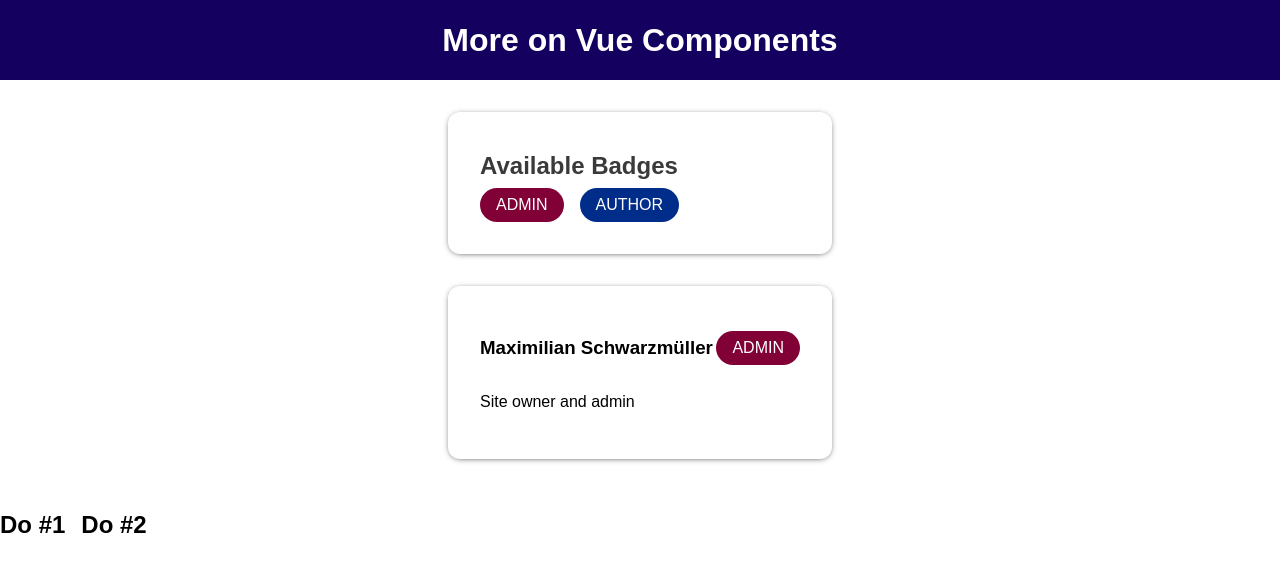
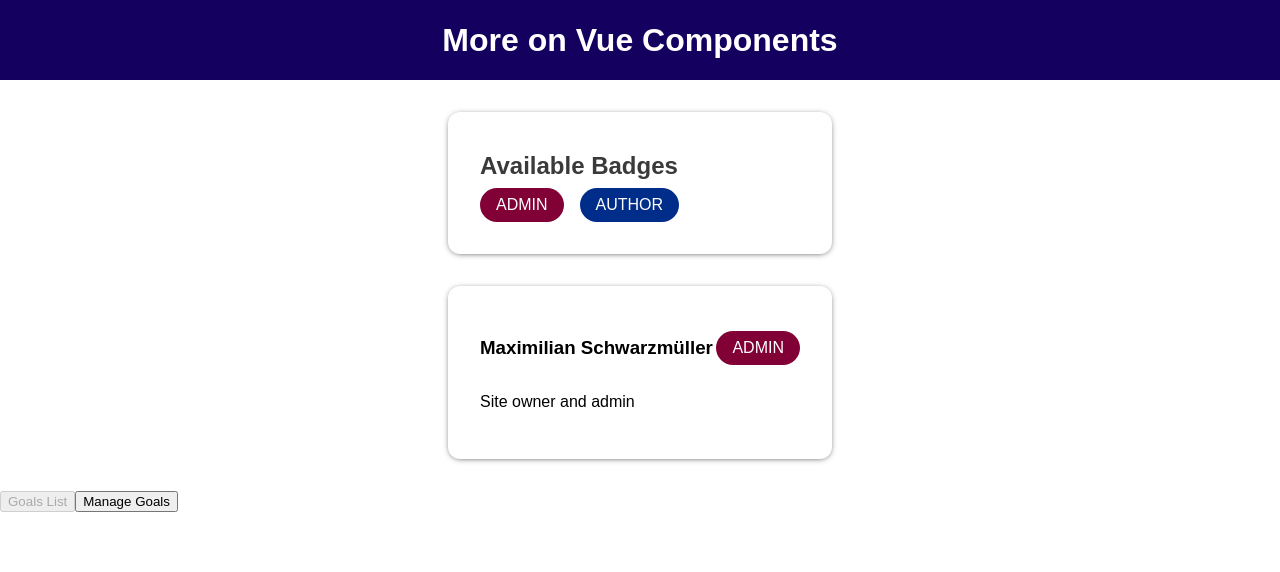
Before and after one commit to arobus/vue3-learning, a Vue app: page / in a window 1280 px wide. Shown: the top 572 px of the page. Built offline with nearby package versions, Linux system fonts and the light colour scheme.

Commit message:
Dynamic Components

```diff
--- a/src/components/CourseGoals.vue
+++ b/src/components/CourseGoals.vue
@@ -1,17 +1,26 @@
 <template>
-    <ul>
-        <li v-for="goal in goals" :key="goal">
-            <slot :item="goal" another-prop="sfsdf"></slot>
-        </li>
-
-    </ul>
+    <!-- using dynamic components -->
+    <!-- <keep-alive> we don't need keep alive since we are not using any inputs and don't need state to saved in case we switch  components -->
+    <!-- just keeping it here for knowing the syntax-->
+        <component :is="selectedComponent"></component>
+    <!-- </keep-alive>     -->
+    <div style="display: flex">
+        <button @click="selectedComponent = 'goals-list'" :disabled="selectedComponent == 'goals-list'">Goals List</button>
+        <button @click="selectedComponent = 'manage-goals'" :disabled="selectedComponent == 'manage-goals'">Manage Goals</button>
+    </div>
 </template>
 
 <script>
+import GoalsList from './GoalsList.vue'
+import ManageGoals from './ManageGoals.vue'
 export default {
+    components: {
+        GoalsList,
+        ManageGoals
+    },
     data() {
         return {
-            goals : ["Do #1", "Do #2"]
+            selectedComponent: "goals-list"
         }
     }
 }
--- /dev/null
+++ b/src/components/GoalsList.vue
@@ -0,0 +1,17 @@
+<template>
+    <ul>
+        <li v-for="goal in goals" :key="goal">
+            <slot :item="goal" another-prop="sfsdf"></slot>
+        </li>
+    </ul>
+</template>
+
+<script>
+export default {
+    data() {
+        return {
+            goals : ["Do #1", "Do #2"]
+        }
+    }
+}
+</script>
--- /dev/null
+++ b/src/components/ManageGoals.vue
@@ -0,0 +1,3 @@
+<template>
+    Dummy Component for managing goals. Doesn't do anything. Just to demonstrate dynamic components
+</template>
```
